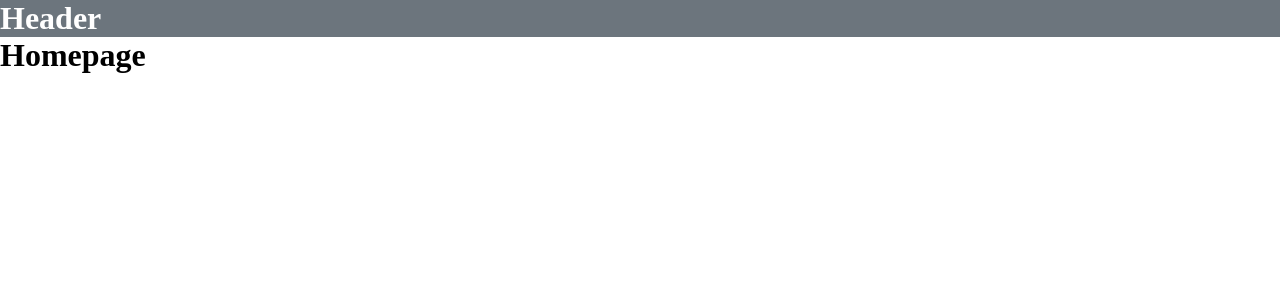
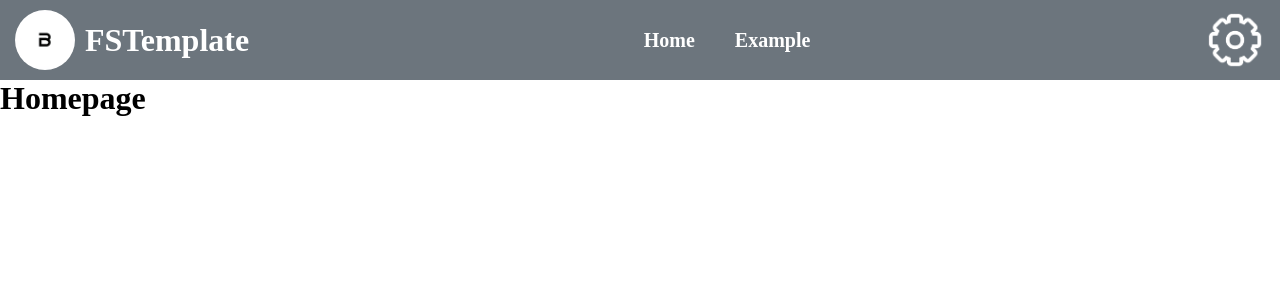
Before and after one commit to bawfng04/FullstackTemplate, a React (Create React App) app in the folder frontend/: page / in a window 1280 px wide. Shown: the top 300 px of the page. Built offline with nearby package versions, Linux system fonts and the light colour scheme.

Commit message:
update header

```diff
--- a/frontend/src/App.js
+++ b/frontend/src/App.js
@@ -7,13 +7,13 @@ import Footer from "./components/common/Footer/Footer";
 function App() {
   return (
     <div className="App">
-      <Header />
       <BrowserRouter>
+        <Header />
         <div className="app-content">
           <Routes>{routes}</Routes>
         </div>
+        <Footer />
       </BrowserRouter>
-      <Footer />
     </div>
   );
 }
--- a/frontend/src/components/common/Header/Header.css
+++ b/frontend/src/components/common/Header/Header.css
@@ -1,4 +1,58 @@
 .header{
     color: white;
     background-color: var(--secondary-color);
+    display: flex;
+    justify-content: space-between;
+    align-items: center;
+    padding: 10px 15px;
 }
+
+.header-left-container, .header-middle-container, .header-right-container{
+    display: flex;
+    align-items: center;
+    gap: 10px;
+}
+
+
+
+/* header-left-container: logo and app-name */
+.header-logo{
+    width: 60px;
+    height: 60px;
+    border-radius: 50%;
+    transition: 0.3s all;
+}
+
+.header-logo:hover{
+    transform: scale(1.1);
+    cursor: pointer;
+}
+
+/* header-middle-container: links */
+
+.header-link{
+    padding: 10px 15px;
+    border-radius: 5px;
+    color: white;
+    text-decoration: none;
+    transition: 0.3s all;
+    font-weight: bold;
+    font-size: 20px;
+}
+
+.header-link:hover{
+    background-color: var(--light-color);
+    color: black;
+}
+
+/* header-right-container */
+.header-settings-image{
+    width: 60px;
+    height: 60px;
+    transition: 0.3s all;
+}
+
+.header-settings-image:hover{
+    transform: rotate(90deg);
+    cursor: pointer;
+}
--- a/frontend/src/components/common/Header/Header.js
+++ b/frontend/src/components/common/Header/Header.js
@@ -1,10 +1,40 @@
 import React from "react";
 import "./Header.css";
+import Logo from "../../../assets/Logo.png";
+import Settings from "../../../assets/Settings.png";
 
 const Header = () => {
+  const handleLogoClick = () => {
+    window.location.href = "/home";
+  };
+
   return (
     <div className="header">
-      <h1>Header</h1>
+      {/* Header Left Container */}
+      <div className="header-left-container">
+        <img
+          src={Logo}
+          alt="Logo"
+          className="header-logo"
+          onClick={handleLogoClick}
+        />
+        <h1 className="header-title">FSTemplate</h1>
+      </div>
+      {/* Header Middle Container */}
+      <div className="header-middle-container">
+        {/* Links */}
+        <a href="/home" className="header-link">
+          Home
+        </a>
+        <a href="/example" className="header-link">
+          Example
+        </a>
+        {/* End links */}
+      </div>
+      {/* Header Right Container */}
+      <div className="header-right-container">
+        <img src={Settings} alt="Settings" className="header-settings-image" />
+      </div>
     </div>
   );
 };
--- a/frontend/src/components/common/Notification/Notification.css
+++ b/frontend/src/components/common/Notification/Notification.css
@@ -9,7 +9,7 @@
   box-shadow: 0 4px 8px rgba(0, 0, 0, 0.1);
   display: flex;
   align-items: center;
-  animation: slide-in 0.5s ease-out, fade-out 0.5s ease-in 10s forwards;
+  animation: slide-in 0.5s ease-out;
 }
 
 .notification-message {
```
Also changed, not shown: frontend/src/assets/Logo.png (added), frontend/src/assets/Settings.png (added).
